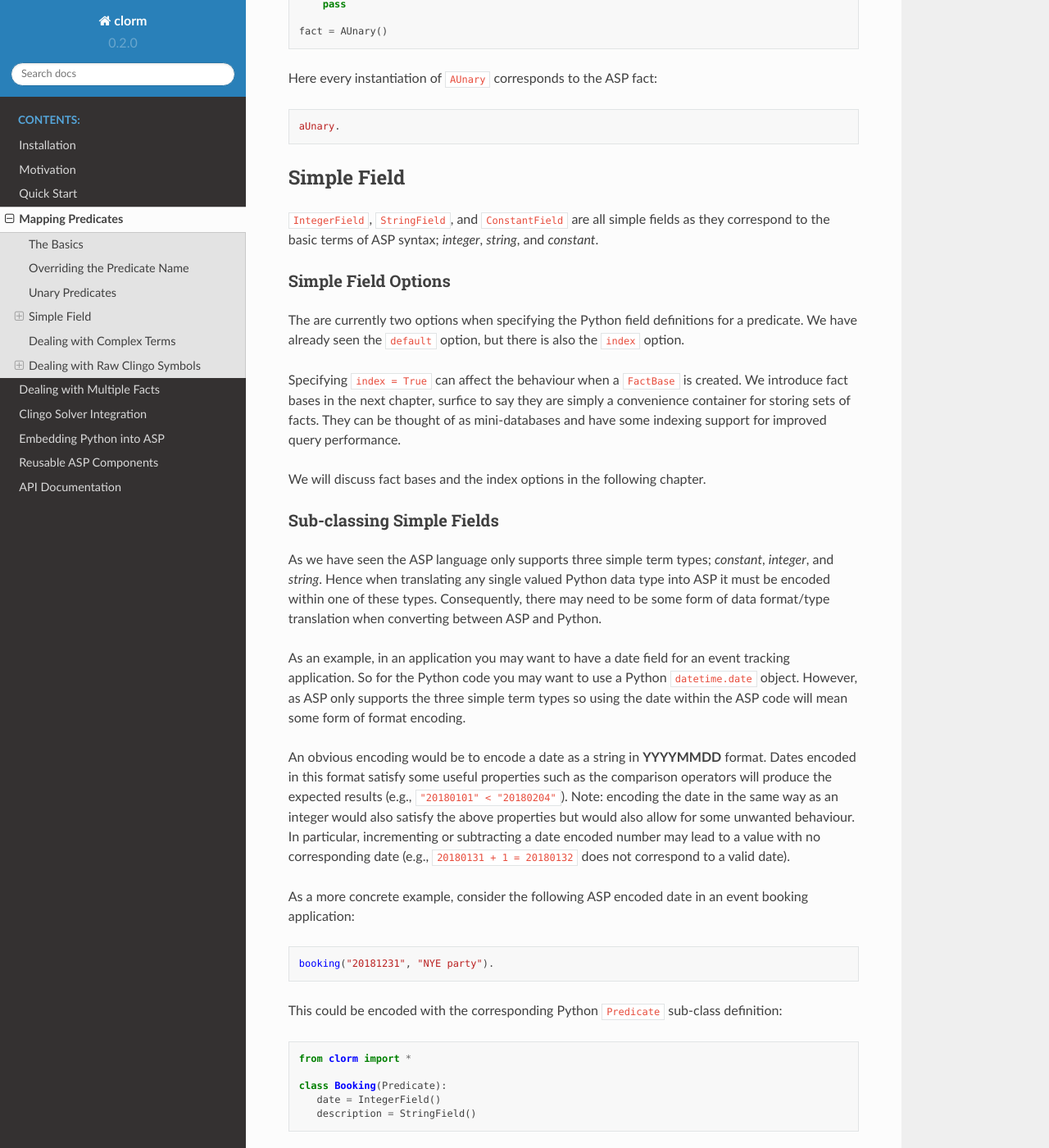
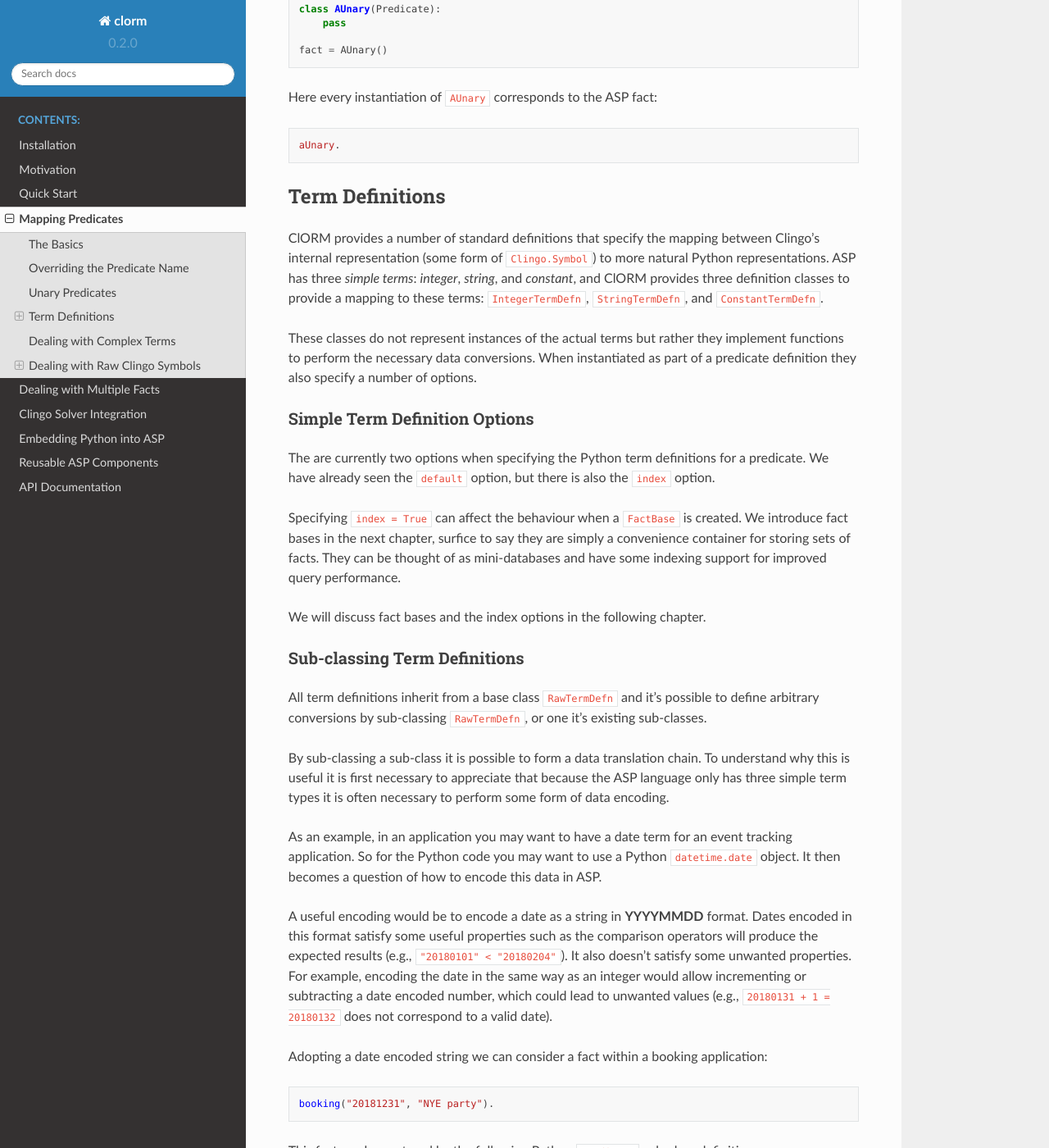
Before and after one commit to potassco/clorm, a Sphinx documentation site: the page built from docs/clorm/predicate.rst, in a window 1280 px wide and 1400 px high, scrolled down 2670 px. Shown: the whole window at 82% size. Built offline with Sphinx 7.4.7 and the Read the Docs theme 2.0.0, drawn with Linux system fonts in a browser that asks for light colours; some of the changed text lies outside the part shown.

Commit message:
Refactored and renamed classes. RawField, etc, are now called RawTermDefn, etc and Field is now Term. Refactoring, I now have all the term definitions inheriting from RawTermDefn. Also the ComplexTerm has a property TermDefn that dynamically creates a RawTermDefn sub-class for performing the appropriate data conversion

```diff
--- a/docs/clorm/integration.rst
+++ b/docs/clorm/integration.rst
@@ -53,10 +53,10 @@ as well as the following Python starter code:
    fbh = FactBaseHelper()
    with fbh:
       class Penguin(Predicate):
-         name = ConstantField()
+         name = ConstantTermDefn()
 
       class Bird(Predicate):
-         name = ConstantField()
+         name = ConstantTermDefn()
 
    AppDB = fbh.create_class("AppDB")
 
--- a/docs/clorm/predicate.rst
+++ b/docs/clorm/predicate.rst
@@ -3,7 +3,7 @@ Mapping Predicates
 
 The heart of an ORM is defining the mapping between the predicates and Python
 objects. In ClORM this is acheived by sub-classing the ``Predicate`` class and
-defining the fields that map to the ASP predicate parameters.
+specifying term definitions that map to the ASP predicate parameters.
 
 The Basics
 ----------
@@ -26,8 +26,9 @@ requirements, constants consist of only alphanumeric characters with a starting
 lower-case character, a string occurs in quotes and can contain arbitrary
 characters.
 
-ASP syntax also supports *complex terms* which we will discuss later. Note: ASP
-does not support real number values.
+ASP syntax also supports *complex terms* which we will discuss later.
+
+Note: ASP does not support real number values.
 
 The following Python code provides the mapping to the ASP predicates:
 
@@ -36,12 +37,12 @@ The following Python code provides the mapping to the ASP predicates:
    from clorm import *
 
    class Address(Predicate):
-      entity = ConstantField()
-      details = StringField()
+      entity = ConstantTermDefn()
+      details = StringTermDefn()
 
    class Pets(Predicate):
-      entity = ConstantField()
-      num = IntegerField(default=0)
+      entity = ConstantTermDefn()
+      num = IntegerTermDefn(default=0)
 
 With the above class definitions we can instantiate some objects:
 
@@ -64,18 +65,18 @@ There are some things to note here:
 
 * Predicate names: by default the name of the predicate is determined from the
   class name with the first letter translated to lower-case.
-* Field order: the order of declared fields in the predicate class definition is
-  important.
-* Field names: besides the Python keywords that should not be used as keywords,
-  ClORM also disallows three reserved words: ``raw``, ``meta``, and ``clone`` as
-  these are used as properties or functions of a ``Predicate`` object.
+* Term definition order: the order of declared term defintions in the predicate
+  class is important.
+* Term names: besides the Python keywords, ClORM also disallows the following
+  reserved words: ``raw``, ``meta``, ``clone``, ``TermDefn`` as these are used as
+  properties or functions of a ``Predicate`` object.
 * Constant vs string: ``"bob"`` and ``"Sydney uni"`` are both Python strings but
-  because of the declaration of ``entity`` as a ``ConstantField`` this ensures
-  that the Python string ``"bob"`` is treated as an ASP constant. Note:
-  currently it is the users responsibility to ensure that the Python string
-  passed to a constant field satisfies the syntactic restriction.
-* The use of a default value: all the simple field types support the
-  specification of a default value.
+  because of the declaration of ``entity`` as a ``ConstantTermDefn`` this
+  ensures that the Python string ``"bob"`` is treated as an ASP constant. Note
+  however that currently it is the users responsibility to ensure that the
+  Python string passed to a constant term satisfies the syntactic restriction.
+* The use of a default value: all term types support the specification of a
+  default value.
 
 
 Overriding the Predicate Name
@@ -96,16 +97,16 @@ for the predicate definition.
    from clorm import *
 
    class Address2(Predicate):
-      entity = ConstantField()
-      details = StringField()
+      entity = ConstantTermDefn()
+      details = StringTermDefn()
 
       class Meta:
           name = "address"
 
     class Address3(Predicate):
-      entity = ConstantField()
-      details = StringField()
-      country = StringField()
+      entity = ConstantTermDefn()
+      details = StringTermDefn()
+      country = StringTermDefn()
 
       class Meta:
           name = "address"
@@ -146,17 +147,24 @@ Here every instantiation of ``AUnary`` corresponds to the ASP fact:
 
     aUnary.
 
-Simple Field
-------------
+Term Definitions
+-----------------
 
-``IntegerField``, ``StringField``, and ``ConstantField`` are all simple fields
-as they correspond to the basic terms of ASP syntax; *integer*, *string*, and
-*constant*.
+ClORM provides a number of standard definitions that specify the mapping between
+Clingo's internal representation (some form of ``Clingo.Symbol``) to more
+natural Python representations.  ASP has three *simple terms*: *integer*,
+*string*, and *constant*, and ClORM provides three definition classes to provide
+a mapping to these terms: ``IntegerTermDefn``, ``StringTermDefn``, and
+``ConstantTermDefn``.
 
-Simple Field Options
-^^^^^^^^^^^^^^^^^^^^
+These classes do not represent instances of the actual terms but rather they
+implement functions to perform the necessary data conversions. When instantiated
+as part of a predicate definition they also specify a number of options.
 
-The are currently two options when specifying the Python field definitions for a
+Simple Term Definition Options
+^^^^^^^^^^^^^^^^^^^^^^^^^^^^^^
+
+The are currently two options when specifying the Python term definitions for a
 predicate. We have already seen the ``default`` option, but there is also the
 ``index`` option.
 
@@ -167,39 +175,39 @@ as mini-databases and have some indexing support for improved query performance.
 
 We will discuss fact bases and the index options in the following chapter.
 
+Sub-classing Term Definitions
+^^^^^^^^^^^^^^^^^^^^^^^^^^^^^
 
-Sub-classing Simple Fields
-^^^^^^^^^^^^^^^^^^^^^^^^^^
+All term definitions inherit from a base class ``RawTermDefn`` and it's possible
+to define arbitrary conversions by sub-classing ``RawTermDefn``, or one it's
+existing sub-classes.
 
-As we have seen the ASP language only supports three simple term types;
-*constant*, *integer*, and *string*. Hence when translating any single valued
-Python data type into ASP it must be encoded within one of these
-types. Consequently, there may need to be some form of data format/type
-translation when converting between ASP and Python.
+By sub-classing a sub-class it is possible to form a data translation chain. To
+understand why this is useful it is first necessary to appreciate that because
+the ASP language only has three simple term types it is often necessary to
+perform some form of data encoding.
 
-As an example, in an application you may want to have a date field for an event
+As an example, in an application you may want to have a date term for an event
 tracking application. So for the Python code you may want to use a Python
-``datetime.date`` object. However, as ASP only supports the three simple term
-types so using the date within the ASP code will mean some form of format
-encoding.
+``datetime.date`` object. It then becomes a question of how to encode this data
+in ASP.
 
-An obvious encoding would be to encode a date as a string in **YYYYMMDD**
+A useful encoding would be to encode a date as a string in **YYYYMMDD**
 format. Dates encoded in this format satisfy some useful properties such as the
 comparison operators will produce the expected results (e.g., ``"20180101" <
-"20180204"``). Note: encoding the date in the same way as an integer would also
-satisfy the above properties but would also allow for some unwanted
-behaviour. In particular, incrementing or subtracting a date encoded number may
-lead to a value with no corresponding date (e.g., ``20180131 + 1 = 20180132``
-does not correspond to a valid date).
+"20180204"``). It also doesn't satisfy some unwanted properties. For example,
+encoding the date in the same way as an integer would allow incrementing or
+subtracting a date encoded number, which could lead to unwanted values (e.g.,
+``20180131 + 1 = 20180132`` does not correspond to a valid date).
 
-As a more concrete example, consider the following ASP encoded date in an event
-booking application:
+Adopting a date encoded string we can consider a fact within a booking
+application:
 
 .. code-block:: prolog
 
     booking("20181231", "NYE party").
 
-This could be encoded with the corresponding Python ``Predicate`` sub-class
+This fact can be captured by the following Python ``Predicate`` sub-class
 definition:
 
 .. code-block:: python
@@ -207,12 +215,11 @@ definition:
    from clorm import *
 
    class Booking(Predicate):
-      date = IntegerField()
-      description = StringField()
+      date = IntegerTermDefn()
+      description = StringTermDefn()
 
-Since the standard Python way of dealing with dates is to use the
-``datetime.date`` class so creating events using Python code would need to look
-something like:
+It is now up to the user of the ``Booking`` class to perform the necessary
+translations to and from a Python ``datetime.date`` objects when necessary:
 
 .. code-block:: python
 
@@ -221,50 +228,48 @@ something like:
    nyeparty = Booking(date=int(nye.strftime("%Y%m%d")), description="NYE Party")
 
 Here the Python ``nyeparty`` variable corresponds to the encoded ASP event, with
-the ``date`` field capturing the string encoding of the date.
+the ``date`` term capturing the string encoding of the date.
 
-Now imagine that at a latter point in your code you want to use the date stored
-in the booking object. To do this you need to read the integer and translate it
-back into a Python date object:
+In the opposite direction to extract the date it is necessary to turn the date
+encoded string into an action ``datetime.date`` object:
 
 .. code-block:: python
 
    nyedate = datetime.datetime.strptime(str(nyepart.date), "%Y%m%d")
 
 The problem with the above code is that the process of creating and using the
-date in ``Booking`` object is cumbersome and error-prone. You have to remember
-to make the correct translation both in creating and reading the
-date. Furthermore the places in the code base where these translations are made
-may be far apart, leading to potential problems when code needs to be
-refactored.
+date in the ``Booking`` object is cumbersome and error-prone. You have to
+remember to make the correct translation both in creating and reading the
+date. Furthermore the places in the code where these translations are made may
+be far apart, leading to potential problems when code needs to be refactored.
 
-To help with this problem ClORM allows the simple fields to be sub-classed and
-input/output functions specified to perform the appropriate type conversions.
+One solution to this problem is to sub-class the ``StringTermDefn`` and provide
+an extra data translation step.
 
 .. code-block:: python
 
    import datetime
    from clorm import *
 
-   class DateField(StringField):
+   class DateTermDefn(StringTermDefn):
        pytocl = lambda dt: dt.strftime("%Y%m%d")
        cltopy = lambda s: datetime.datetime.strptime(s,"%Y%m%d").date()
 
    class Booking(Predicate):
-       date=DateField()
-       description = StringField()
+       date=DateTermDefn()
+       description = StringTermDefn()
 
 The ``pytocl`` definition specifies the conversion that takes place in the
 direction of converting Python data to Clingo data, and ``cltopy`` handles the
-opposite direction. Because the ``DateField`` inherits from ``StringField``
+opposite direction. Because the ``DateTermDefn`` inherits from ``StringTermDefn``
 therefore the ``pytocl`` function must output a Python string object. In the
 opposite direction, ``cltopy`` must be passed a Python string object and
 performs the desired conversion, in this case producing a ``datetime.date``
 object.
 
-By using the sub-classed ``DateField`` the conversion functions are all captured
-within the one class definition and the interacting with the objects can be done
-in a more natural manner.
+Importantly, by using the sub-classed ``DateTermDefn`` the conversion functions
+are all captured within the one class definition and interacting with the
+objects can be done in a more natural manner.
 
 .. code-block:: python
 
@@ -284,8 +289,9 @@ Dealing with Complex Terms
 --------------------------
 
 So far we have shown how to create Python definitions that match predicates with
-simple terms. However, in ASP it is common to also use complex terms (also
-called *functions*) within a predicate.
+simple terms or some sub-class that reduces to a simple term. However, in ASP it
+is common to also use complex terms (also called *functions*) within a
+predicate.
 
 .. code-block:: none
 
@@ -297,46 +303,54 @@ or a tuple
 
     booking2(20181231, ("Sydney", "Australia)).
 
-To support this flexibility ClORM introduces the ``ComplexTerm`` and
-``ComplexField`` sub-classes. A complex term is defined identically to a
-predicate, but in this case ``ComplexTerm`` needs to be
-sub-classed. ``ComplexField`` is then used to associate the ``ComplexTerm``
-definition with a specific field.
+To support this flexibility ClORM introduces a ``ComplexTerm`` class.  A complex
+term is defined identically to a predicate, but in this case ``ComplexTerm``
+needs to be sub-classed. Just like with simple terms, a term definition is
+necessary to specify the translation from a ``Clingo.Symbol`` object to the
+``ComplexTerm`` object.
+
+While it is possible to manually specify this translation by sub-classing
+``RawTermDefn`` and specifying the translation functions, fortunately it is
+possible to generate such a class automatically from a ``ComplexTerm``
+sub-class. This definition is exposed as a ``TermDefn`` property.
 
 .. code-block:: python
 
    from clorm import *
 
    class Location(ComplexTerm):
-      city = StringField()
-      country = StringField()
+      city = StringTermDefn()
+      country = StringTermDefn()
 
    class Booking(Predicate):
-       date=IntegerField()
-       location=ComplexField(defn=Location)
+       date=IntegerTermDefn()
+       location=Location.TermDefn()
 
 
    class LocationTuple(ComplexTerm):
-      city = StringField()
-      country = StringField()
-
+      city = StringTermDefn()
+      country = StringTermDefn()
       class Meta:
          istuple = True
 
    class Booking2(Predicate):
-       date=IntegerField()
-       location=ComplexFleid(defn=LocationTuple,
-                             default=LocationTuple(city="Sydney", country="Australia"))
+       date=IntegerTermDefn()
+       location=LocationTuple.TermDefn(
+		default=LocationTuple(city="Sydney", country="Australia"))
 
-When specifying a ``ComplexField`` the ``defn`` parameter must be set to the
-desired ComplexTerm class. A default value can also be set.
+The ``Booking`` and ``Booking2`` Python classes correspond to the
+signature of the above example predicates ``booking/2`` and ``booking2/2``.
+
+Note: as with the simple term definitions it is possible to provide an optional
+``default`` parameter. However, currently, the ``index`` parameter is not
+supported.
+
 
 Dealing with Raw Clingo Symbols
 -------------------------------
 
-As well as allowing for complex terms ClORM also provides support for dealing
+As well as supporting simple and complex terms it is sometimes useful to deal
 with the objects created through the underlying Clingo Python API.
-
 
 .. _raw-symbol-label:
 
@@ -354,12 +368,12 @@ the ``raw`` property of a ``Predicate`` or ``ComplexTerm`` object.
 
 .. code-block:: python
 
-   from clorm import *    # Predicate, ConstantField, StringField
+   from clorm import *    # Predicate, ConstantTermDefn, StringTermDefn
    from clingo import *   # Function, String
 
    class Address(Predicate):
-      entity = ConstantField()
-      details = StringField()
+      entity = ConstantTermDefn()
+      details = StringTermDefn()
 
    address = Address(entity="dave", details="UNSW Sydney")
 
@@ -374,19 +388,21 @@ objects. So assuming the above python code.
 
    address_copy = Address(raw=raw_address)
 
-Note: not every raw symbol will match (technically *unify*) with a given
-``Predicate`` definition. It the raw constructor fails to unify a symbol with a
-predicate definition a ``ValueError`` exception will be raised.
+Note: not every raw symbol will *unify* with a given ``Predicate`` or
+``ComplexTerm`` class. If the raw constructor fails to unify a symbol with a
+predicate definition then a ``ValueError`` exception will be raised.
 
 Integrating Clingo Symbols into a Predicate Definition
 ^^^^^^^^^^^^^^^^^^^^^^^^^^^^^^^^^^^^^^^^^^^^^^^^^^^^^^
 
 There are some cases when it might be convenient to combine the simplicity and
 the structure of the ClORM predicate interface with the flexibility of the
-underlying Clingo symbol API. For this ClORM introduces a ``RawField``.
+underlying Clingo symbol API. For this it is possible to use the
+``RawTermDefn`` base class itself.
 
-For example when modeling dynamic domains we can use a predicate to define what
-*fluents* are true at a given time point.
+For example when modeling dynamic domains it is often useful to provide a
+predicate that defines what *fluents* are true at a given time point, but to
+allow the fluents themselves to have an arbitrary form.
 
 .. code-block:: prolog
 
@@ -401,19 +417,20 @@ For example when modeling dynamic domains we can use a predicate to define what
    true(robotlocation(roby,kitchen), 0).
 
 In this example the two instances of the ``true`` predicate have a different
-signature for the first term. While the definition of the fluent is important at
-the ASP level, however, at the Python level we may not be interested in what the
-fluents are, only whether they are true or not. Hence we can treat the fluents
-themselves as a raw Clingo symbol object.
-
+signature for the first term (i.e., ``light/1`` and ``robotlocation/2``). While
+the definition of the fluent is important at the ASP level, however, at the
+Python level we may not be interested in the structure of the fluent, only
+whether it is true or not. Hence we can treat the fluents themselves as raw
+Clingo symbol objects.
 
 .. code-block:: python
 
    from clorm import *
 
    class True(Predicate):
-      fluent = RawField()
-      time = IntegerField()
+      fluent = RawTermDefn()
+      time = IntegerTermDefn()
 
 Accessing the value of the ``fluent`` simply returns the raw Clingo symbol. Also
-the ``RawField`` has the property that it will unify with any symbol object.
+the ``RawTermDefn`` has the useful property that it will unify with any
+``Clingo.Symbol`` object.
```
Also changed, not shown: other parts of docs/clorm/predicate.rst (+2 -2 lines), README.rst (+21 -18 lines), docs/clorm/api.rst (+20 -6 lines), docs/clorm/embedding.rst (+24 -20 lines), docs/clorm/factbase.rst (+23 -59 lines), docs/clorm/quickstart.rst (+22 -17 lines), 4 other files.
